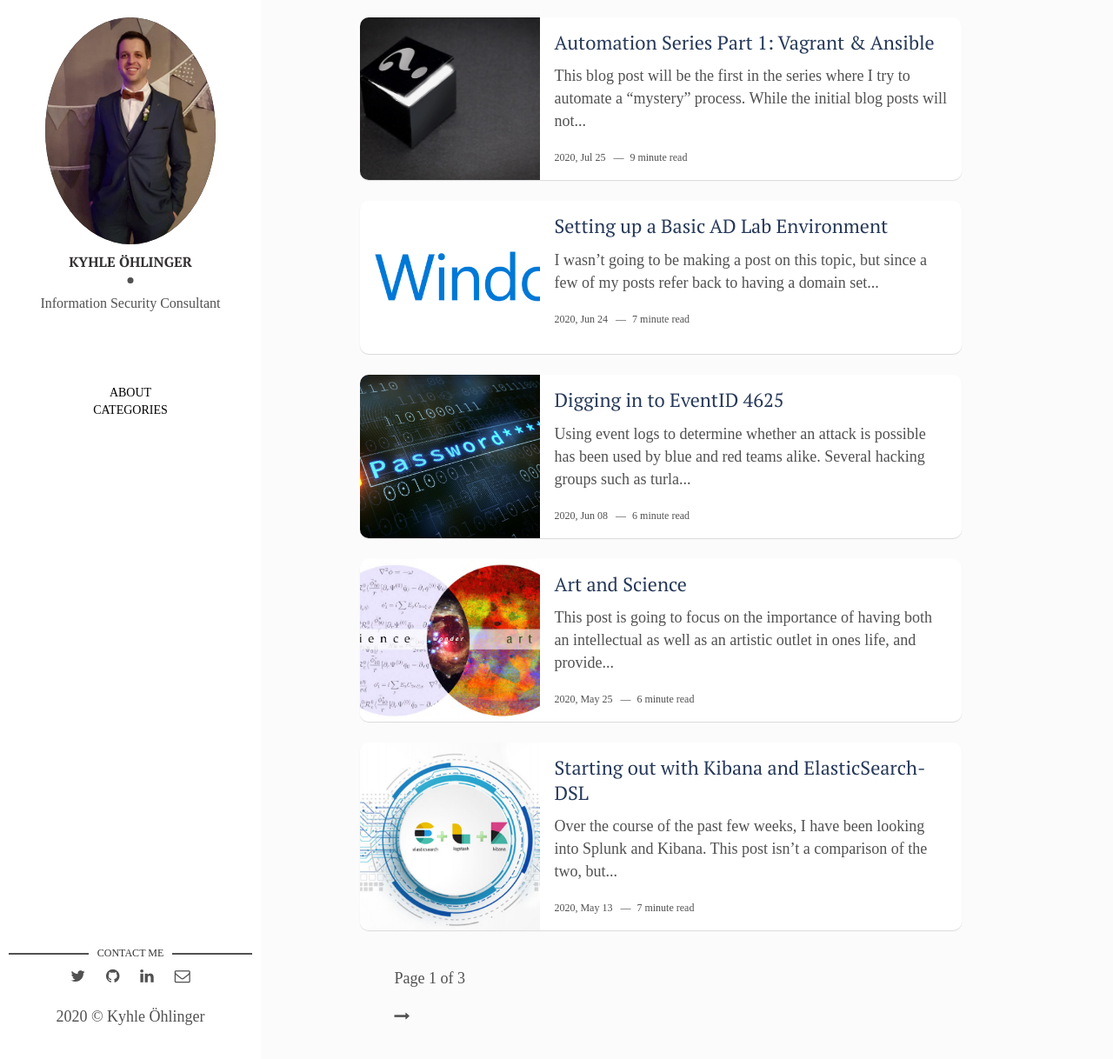
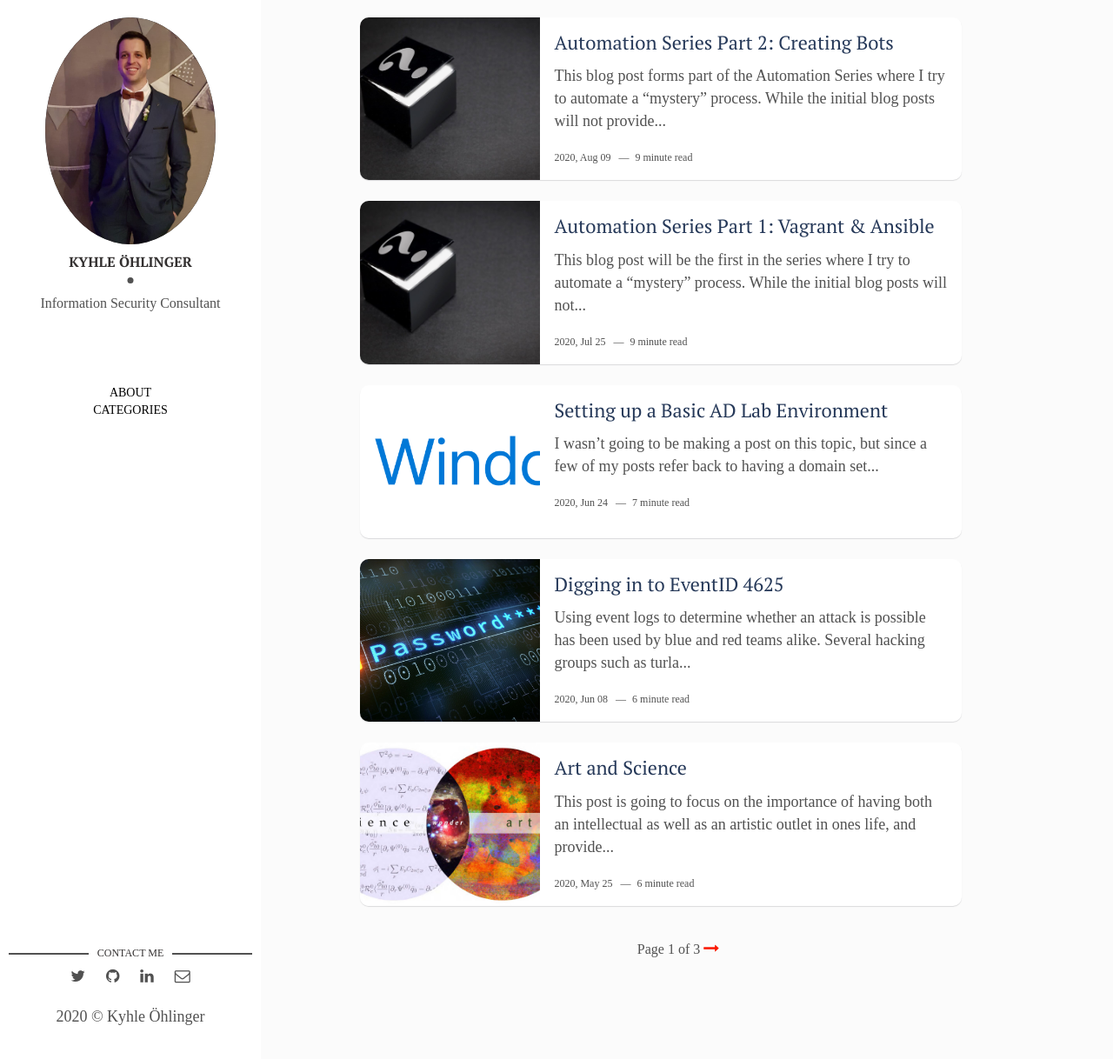
Before and after one commit to KyhleOhlinger/ohlinger.co, a Jekyll site: the page built from index.html, in a window 1280 px wide and 1220 px high. Shown: the whole window at 87% size. Built offline with Jekyll 4.4.1, drawn with Linux system fonts in a browser that asks for light colours; nearby versions of some CDN libraries; the list of posts is cut into pages by our own code; part of the change alters nothing that is shown.

Commit message:
Added new blog post

````diff
--- a/_includes/pagination.html
+++ b/_includes/pagination.html
@@ -1,18 +1,18 @@
-<div class="container">
+<div class="container" style = "display: inline-block;margin: 0 auto;">
   <nav class="pagination" role="pagination">
     <ul>
       {% if paginator.previous_page %}
         {% if paginator.previous_page == 1 %}
-        <p><a class="newer-posts" href="{{ site.baseurl }}/"><i class="fa fa-long-arrow-left" aria-hidden="true"></i></a></p>
+        <a class="newer-posts" href="{{ site.baseurl }}/"><i class="fa fa-long-arrow-left" aria-hidden="true" style="color: #fa1900;"></i></a>
         {% else %}
-        <p><a class="newer-posts" href="{{ site.baseurl }}/page/{{ paginator.previous_page }}/"><i class="fa fa-long-arrow-left" aria-hidden="true"></i></a></p>
+        <a class="newer-posts" href="{{ site.baseurl }}/page/{{ paginator.previous_page }}/"><i class="fa fa-long-arrow-left" aria-hidden="true" style="color: #fa1900;"></i></a>
         {% endif %}
       {% endif %}
 
-      <p><span class="page-number">Page {{paginator.page}} of {{paginator.total_pages}}</span></p>
+      <span class="page-number">Page {{paginator.page}} of {{paginator.total_pages}}</span>
 
       {% if paginator.next_page %}
-      <p><a class="older-posts" href="{{ site.baseurl }}/page/{{ paginator.next_page }}/"><i class="fa fa-long-arrow-right" aria-hidden="true"></i></a></p>
+      <a class="older-posts" href="{{ site.baseurl }}/page/{{ paginator.next_page }}/"><i class="fa fa-long-arrow-right" aria-hidden="true" style="color: #fa1900;"></i></a>
       {% endif %}
     </ul>
   </nav>
--- a/_posts/2020-07-25-automation-series-part-1.markdown
+++ b/_posts/2020-07-25-automation-series-part-1.markdown
@@ -11,7 +11,7 @@ This blog post will be the first in the series where I try to automate a "myster
 
 <p class="imgRight">
 <img src="/assets/img/Mystery/questionmark.png" width="120" style="border-radius: 50%;"/>
-The Mystery icon will differentiate the Automation Series blog posts from the rest. The outcome of this series will be revealed in the final blog post with links to the (hopefully) completed Open Source project that I am currently working on -- the actual icon will be revealed along with the Open Source project.
+The Mystery icon will differentiate the Automation Series blog posts from the rest. The outcome of this series will be revealed in the final blog post with links to the (hopefully) completed Open Source project that I am currently working on - the actual icon will be revealed along with the Open Source project.
 </p>
 
 ## Part 1: Vagrant & Ansible
@@ -222,7 +222,7 @@ vagrant destroy
 ==> default: Destroying VM and associated drives...
 ```
 
-I hope all went well and that you successfully managed to create your first VM using Vagrant and Ansible. During the next blog post we will be attempting to install and configure software using Ansible.
+I hope all went well and that you successfully managed to create your first VM using Vagrant and Ansible!
 
 ## Useful Resources:
 
--- /dev/null
+++ b/_posts/2020-08-09-automation-series-part-2.markdown
@@ -0,0 +1,226 @@
+---
+layout: post
+title: Automation Series Part 2&#58; Creating Bots
+date: 2020-08-09 12:00:00 +0200
+img: mystery.jpg # Add image post (optional)
+description: Hi all, My name is Kyhle Öhlinger and this blog post forms part of my personal blog. If you enjoy any of the posts, feel free to reach out and let me know :)
+tags: [InfoSec, Technical, Automation_Series]
+---
+
+This blog post forms part of the Automation Series where I try to automate a "mystery" process. While the initial blog posts will not provide any specific details, they will provide the building blocks used during the development process and technologies I learnt along the way.
+
+<p class="imgRight">
+<img src="/assets/img/Mystery/questionmark.png" width="120" style="border-radius: 50%;"/>
+The Mystery icon will differentiate the Automation Series blog posts from the rest. The outcome of this series will be revealed in the final blog post with links to the (hopefully) completed Open Source project that I am currently working on - the actual icon will be revealed along with the Open Source project.
+</p>
+
+The second part of this automation series is going to rely on a bot. The bot of choice for this specific process is going to be Telegram since it suits my specific needs, but Slack would be a good alternative since a large portion of companies make use of Slack on a daily basis. The basic flow of what this blogpost will cover is shown below:
+
+<p class="imgMiddle">
+<img src="/assets/img/Telegram/img1.png"  style="width: 60%" />
+</p>
+
+## Part 1: Creating a Telegram Bot
+
+In order to get started with creating a bot, you will need to register an account using your mobile number.
+* Phone application - <https://play.google.com/store/apps/details?id=org.telegram.messenger&hl=en_ZA>
+* Web browser - <https://web.telegram.org/>
+
+After registering for a telegram account, you will be able to access it via the web interface. A screenshot of the initial instance is shown below:
+
+<p class="imgMiddle">
+<img src="/assets/img/Telegram/img2.png"  style="width: 80%" />
+</p>
+
+In order to create your first bot, you will need to search for the BotFather (@botfather). After clicking start, the BotFather will provide you with a list of supported functionality. In order to generate your own bot, you can simply type `/newbot` into the chat and follow the onscreen prompts. If you are hosting several bots, you can find information related to all of them by typing `/mybots` into the BotFather chat.
+
+<p class="imgMiddle">
+<img src="/assets/img/Telegram/img3.png"  style="width: 80%" />
+</p>
+
+Once the process has been completed, you will receive a message from the BotFather, similar to what is shown below. The most important part is the API Key which we are going to be using in order to interact with the bot.
+
+> Done! Congratulations on your new bot. You will find it at `t.me/<BOT_NAME>`. You can now add a description, about section and profile picture for your bot, see /help for a list of commands. By the way, when you've finished creating your cool bot, ping our Bot Support if you want a better username for it. Just make sure the bot is fully operational before you do this.
+>
+>Use this token to access the HTTP API: `<API_KEY>`. Keep your token secure and store it safely, it can be used by anyone to control your bot.
+>
+>For a description of the Bot API, see this page: https://core.telegram.org/bots/api
+
+
+### Accepted Requests
+
+Before you get started, it's important to ensure that the bot will suit your specific requirements. Currently, Telegram Bots support GET and POST HTTP methods and they support four ways of passing parameters in Bot API requests:
+* URL query string
+* application/x-www-form-urlencoded
+* application/json (except for uploading files)
+* multipart/form-data (use to upload files)
+
+### Okay but how does it work?
+Every time you message a bot, it forwards your message in the form of  an API call to a server. This server is what processes and responds to  all the messages you send to the bot. There are two ways we can go about receiving updates whenever someone sends messages to a Telegram bot:
+1. *Long polling:* Periodically scan for any messages that may have appeared. This can be every few seconds, minutes, days, etc.
+2. *Webhooks:* Have the bot interact with the API whenever it receives a message.
+
+For our purposes, we are going to be making use of a Webhook since we want the bot to be interactive. Depending on your programming language preferences, there are several ways which you can go about setting Webhooks, some examples are listed below:
+* For Python we can use [ngrok](https://ngrok.com/) or [heroku](https://www.heroku.com/)
+* For node we can use [axios](https://github.com/axios/axios)
+
+
+## Part 2: Creating a Webhook
+For this Automation Series, I am making use of Python and ngrok. In order to set a Webhook which will be used to interact with the Telegram API, you can simply set it by accessing the `/setWebHook` functionality -- `api. telegram. org/bot<API_KEY>/setWebHook?url=https://<NGROK_URL>`.
+
+After running ngrok, you will be able to retrieve your `NGROK_URL` which you can use in conjunction with the `API_KEY` in order to set the Webhook. The screenshot below shows what the ngrok application looks like when it is initially started:
+
+<p class="imgMiddle">
+<img src="/assets/img/Telegram/img4.png"  style="width: 80%" />
+</p>
+
+If everything was successful, you should get a `200 OK` message, which you can confirm by navigating to the `/getWebhookInfo` URL --  `api. telegram. org/bot<API_Key>/getWebhookInfo`.
+
+
+## Part 3: Interacting with Python
+Now that we have a bot and a Webhook, we can start interacting with the API via Python. The first thing that I am going to automate is setting the Webhook. In order to do that, we need to do the following:
+* Interact with the local interface (127.0.0.1:4040)
+* Extract the Forwarding address for HTTPS
+* Send a request to the `/setWebHook` interface
+
+This can be achieved as shown in the code snippet below:
+
+```python
+
+    BOT_URL = 'https://api.telegram.org/bot<API_KEY>'
+    ngrokURL = ""
+
+    url = "http://127.0.0.1:4040/api/tunnels"
+    res = requests.get(url)
+    res_unicode = res.content.decode("utf-8")
+    res_json = json.loads(res_unicode)
+    for res in res_json['tunnels']:
+        if res['name'] == "command_line":
+            ngrokURL =  res['public_url']
+            break
+
+    webhook_url = BOT_URL + 'setWebHook?url=' + ngrokURL
+    print("Setting Webhook using: “+ webhook_url + ” : " + str(requests.get(webhook_url)))
+
+```
+
+The next part will be to receive the user input from our bot. Since we have already set the Webhook, we just need to interact with it. In order to view messages sent to the bot, we can interact with the “/” route on localhost. The script below will read all information forwarded from the Telegram bot to the ngrok Webhook and output the data.
+
+```python
+from bottle import run, post, request as bottle_request
+
+@post('/')
+def main():
+    data = bottle_request.json
+    print(data)
+
+    return
+
+if __name__ == '__main__':
+    run(host='127.0.0.1', port=8080, debug=True)
+```
+Example output is shown below:
+```bat
+127.0.0.1 - - [31/Jul/2020 12:52:50] "POST / HTTP/1.1" 200 0
+
+{'update_id': 191503447, 'message': {'message_id': 7, 'from': {'id': 1398906750, 'is_bot': False, 'first_name': 'Kyhle', 'language_code': 'en'}, 'chat': {'id': 1398906750, 'first_name': 'Kyhle', 'type': 'private'}, 'date': 1596192544, 'text': 'testing123'}}
+```
+
+Since we are able to receive messages from the user via out Telegram bot, we will be able to interact with the data and respond accordingly. The basic process flow for the interaction is shown below:
+
+<p class="imgMiddle">
+<img src="/assets/img/Telegram/img5.png"  style="width: 60%" />
+</p>
+
+The basic Python script below combines the Webhook functionality with the data retrieval functionality and a generic message -- “Basic response to any message!” -- back to the user.
+
+```python
+#!/usr/bin/python3
+import requests
+import json
+from bottle import Bottle, response, request as bottle_request
+
+
+class ChatHandler:
+    BOT_URL = None
+
+    def get_chat_id(self, data):
+         chat_id = data['message']['chat']['id']
+
+        return chat_id
+
+    def get_message(self, data):
+        message_text = data['message']['text']
+
+        return message_text
+
+    def send_message(self, prepared_data):
+        message_url = self.BOT_URL + 'sendMessage'
+        requests.post(message_url, json=prepared_data)
+
+class TelegramBot(ChatHandler, Bottle):
+    BOT_URL = 'https://api.telegram.org/bot<API_KEY>'
+
+    def __init__(self, *args, **kwargs):
+        super(TelegramBot, self).__init__()
+        self.route('/', callback=self.post_handler, method="POST")
+
+    def respond(self,text):
+        return "Basic response to any message!"
+
+    def prepare_data_for_answer(self, data):
+        message = self.get_message(data)
+        answer = self.respond(message)
+        chat_id = self.get_chat_id(data)
+        json_data = {
+            "chat_id": chat_id,
+            "text": answer,
+        }
+
+        return json_data
+
+    def post_handler(self):
+        data = bottle_request.json
+        answer_data = self.prepare_data_for_answer(data)
+        self.send_message(answer_data)
+
+        return response
+
+if __name__ == '__main__':
+    BOT_URL = 'https://api.telegram.org/bot<API_KEY>'
+    ngrokURL = ""
+
+    url = "http://127.0.0.1:4040/api/tunnels"
+    res = requests.get(url)
+    res_unicode = res.content.decode("utf-8")
+    res_json = json.loads(res_unicode)
+    for i in res_json['tunnels']:
+        if i['name'] == "command_line":
+            ngrokURL =  i['public_url']
+            break
+
+    webhook_url = BOT_URL + 'setWebHook?url=' + ngrokURL
+    print("Setting Webhook using: “+ webhook_url + ” : " + str(requests.get(webhook_url)))
+
+    app = TelegramBot()
+    app.run(host='127.0.0.1', port=8080,debug=True)
+```
+
+This functionality isn't useful as is, but it does provide a base from which to work. In order to ensure that the bot is useful, it will be useful to keep the following functionality in mind:
+
+1. **Use Privacy mode** -- A bot running in privacy mode will not receive all messages that people send to the group. Instead, it will only receive messages that; Start with a slash '/', Replies to the bot's own messages, Service messages (people added or removed from the group, etc.), Messages from channels where it's a member.
+2. **Commands** -- Commands present a more flexible way to communicate with your bot.
+3. **Keyboards** -- Telegram apps that receive the message will display predetermined actions. Tapping any of the buttons will immediately send the respective command which will drastically simplify user interaction with your bot.
+
+I hope all went well and that you successfully managed to create your first Telegram Bot!
+
+## Useful Resources:
+Documentation on Telegram bots can be found using the following resources:
+* <https://core.telegram.org/bots>
+* <https://core.telegram.org/bots/api>
+
+Other blog posts which implement Telegram bots:
+* <https://www.sohamkamani.com/blog/2016/09/21/making-a-telegram-bot/>
+* <https://towardsdatascience.com/how-to-deploy-a-telegram-bot-using-heroku-for-free-9436f89575d2>
+* <https://djangostars.com/blog/how-to-create-and-deploy-a-telegram-bot/>
+* <https://medium.com/@panjeh/telegram-bot-get-webhook-updates-send-message-49156ac02375>
--- a/assets/css/main.css
+++ b/assets/css/main.css
@@ -1532,18 +1532,18 @@ a.newer-posts:hover {
   }
   .about {
     text-align: center;
-    max-width: 480px;
     margin: 10px auto auto;
   }
   .about img {
     width: 100px;
     height: 100px;
-    -webkit-border-radius: 100%;
-            border-radius: 100%;
+    -webkit-border-radius: 50%;
+            border-radius: 50%;
     margin-bottom: 10px;
   }
   .content-box {
     padding: 20px 10px;
+    padding-right: 20px;
     display: -webkit-box;
     display: -webkit-flex;
     display: -ms-flexbox;
````
Also changed, not shown: assets/img/Telegram/img1.png (added), assets/img/Telegram/img2.png (added), assets/img/Telegram/img3.png (added), assets/img/Telegram/img4.png (added), assets/img/Telegram/img5.png (added).
